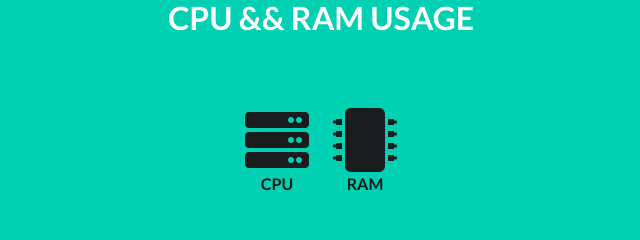
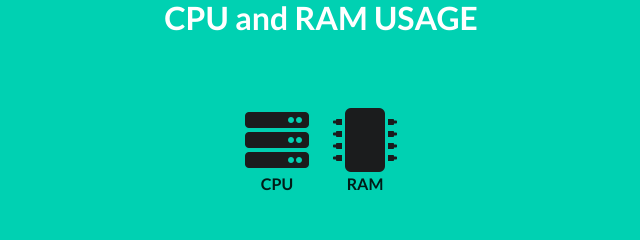
Before and after one commit to tranphuchainam/Screenrecord, an Electron app: page index.html in a window 1600 px wide. Shown: the top 240 px of the page, 479-1119 px from the left. Drawn offline with nearby package versions, Linux system fonts and the light colour scheme.

Commit message:
change name

```diff
--- a/index.html
+++ b/index.html
@@ -27,7 +27,7 @@
 
 <body class="hero is-primary">
   <div class="container is-centered">
-    <h1 class="title"> CPU && RAM USAGE </h1>
+    <h1 class="title"> CPU  and RAM USAGE </h1>
   </div>
 
   <br>
```
